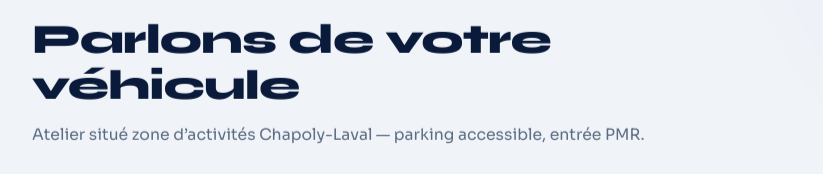
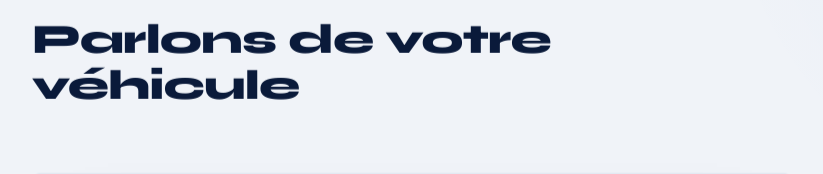
Before and after one commit to fluuxmp4/s-auto, a React (Vite) app: page / in a window 1280 px wide. Shown: the part 4402-4576 px from the top of the page, without its empty margins (28-851 px from the left). Built offline with nearby package versions, Linux system fonts and the light colour scheme; no server answers.

Commit message:
Devis : retrait du texte zone d'activites

```diff
--- a/src/App.tsx
+++ b/src/App.tsx
@@ -1481,10 +1481,6 @@ export default function App() {
             <div className="section__head reveal">
               <p className="section__label">Devis</p>
               <h2 className="section__title">Parlons de votre véhicule</h2>
-              <p className="section__text">
-                Atelier situé zone d’activités Chapoly-Laval — parking accessible,
-                entrée PMR.
-              </p>
             </div>
 
             <div className="contact__layout">
```
